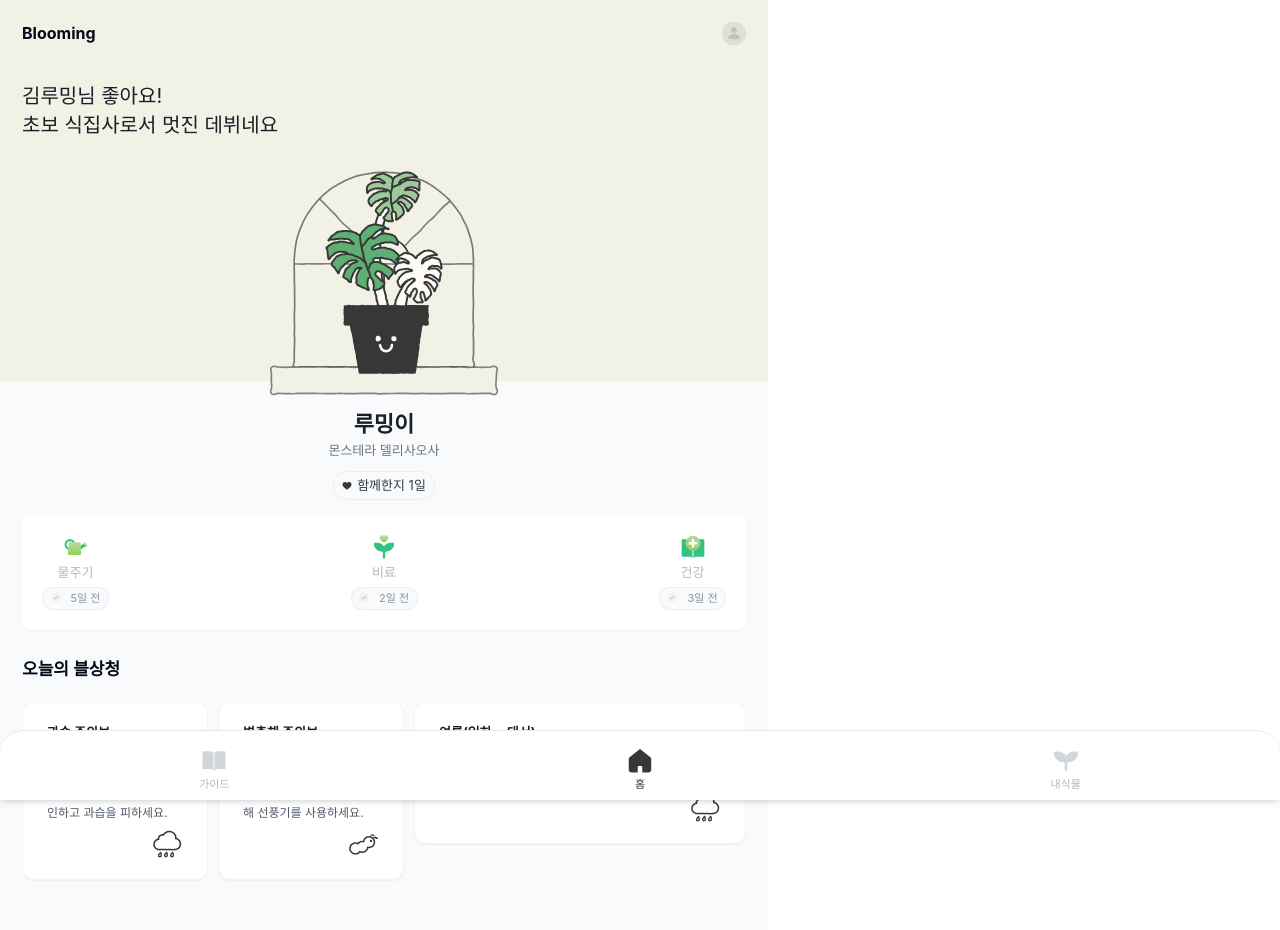
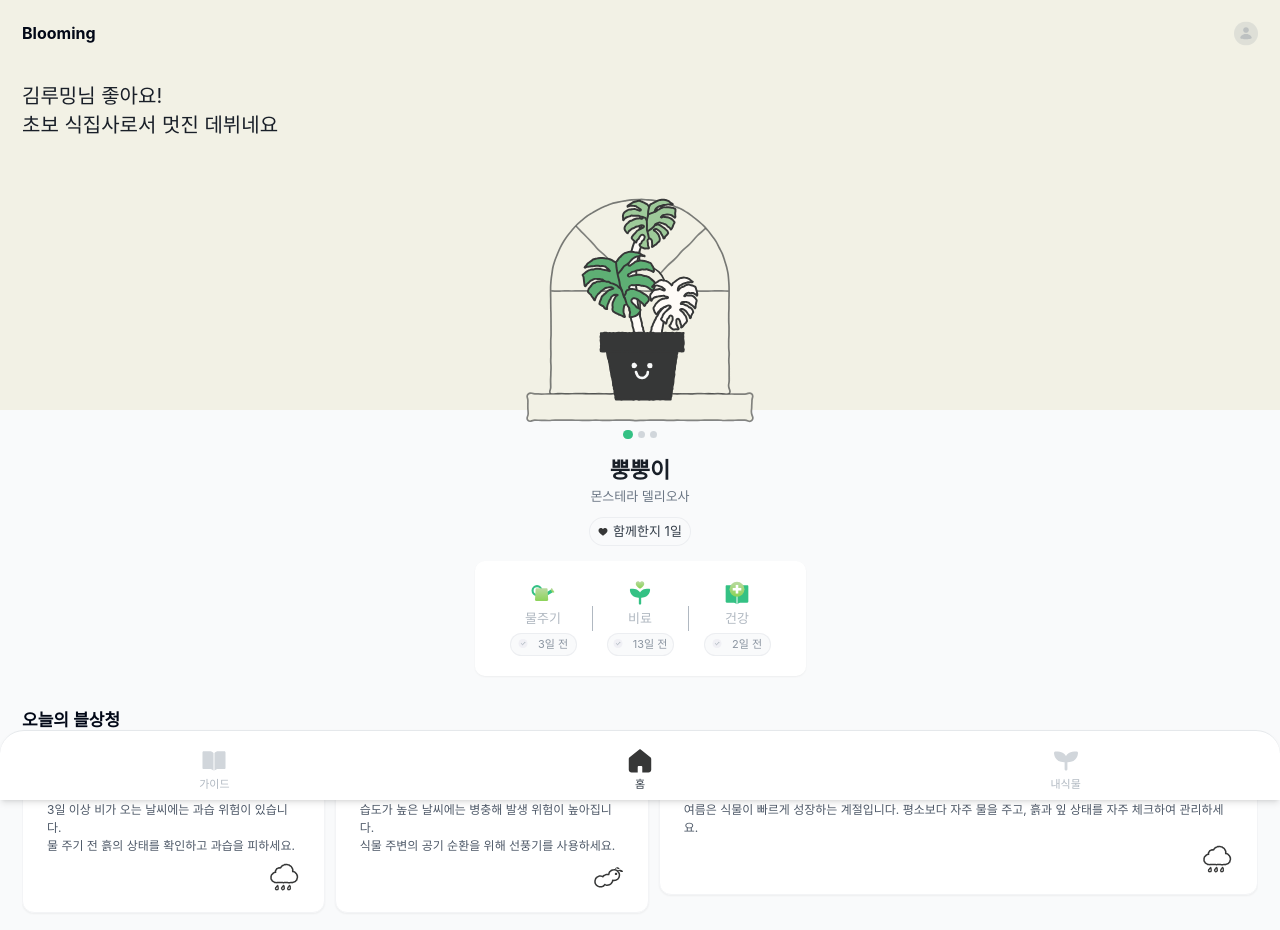
Before and after one commit to dnd-side-project/dnd-11th-8-frontend, a React (Vite) app: page / in a window 1280 px wide. Shown: the top 930 px of the page. Built offline with nearby package versions, Linux system fonts and the light colour scheme; a web font is replaced by a local one.

Commit message:
feat: 메인 페이지 ui 구현 완료

```diff
--- a/src/components/main/AlimCheck.tsx
+++ b/src/components/main/AlimCheck.tsx
@@ -17,7 +17,7 @@ const CheckItem: React.FC<CheckItemProps> = ({ icon, label, lastChecked, checked
   return (
     <div className="flex flex-col items-center gap-[4px]">
       <img src={icon} alt={`${label} 아이콘`} className="w-6 h-6" />
-      <p className=" text-small-writing text-Gray400">{label}</p>
+      <p className="text-small-writing text-Gray400">{label}</p>
       <button
         onClick={onCheck}
         className={`flex gap-[10px] text-sub-typo w-[67px] h-[23px] items-center justify-center rounded-full transition-all ${checked ? 'bg-green-500 text-white' : 'bg-Gray50 text-Gray500 border border-GrayOpacity100'}`}
@@ -38,35 +38,47 @@ const CheckItem: React.FC<CheckItemProps> = ({ icon, label, lastChecked, checked
   );
 };
 
-const AlimCheck: React.FC = () => {
+interface AlimCheckProps {
+  water: number;
+  fertilizer: number;
+  healthy: number;
+}
+
+const AlimCheck: React.FC<AlimCheckProps> = ({ water, fertilizer, healthy }) => {
   const [waterChecked, setWaterChecked] = useState(false);
   const [fertilizerChecked, setFertilizerChecked] = useState(false);
   const [sunlightChecked, setSunlightChecked] = useState(false);
 
   return (
-    <div className="p-[20px] bg-white rounded-lg shadow-sm">
-      <div className="flex items-center justify-between">
+    <div className="p-[20px] bg-white rounded-[10px] shadow-sm">
+      <div className="relative flex items-center justify-between">
+        <div className="flex-1">
           <CheckItem
             icon={waterIcon}
             label="물주기"
-          lastChecked="5일 전"
+            lastChecked={`${water}일 전`}
             checked={waterChecked}
             onCheck={() => setWaterChecked(true)}
           />
+        </div>
+        <div className="flex-1 relative before:content-[''] before:absolute before:top-1/3 before:left-0 before:w-[1px] before:h-[25px] before:bg-Gray400 after:content-[''] after:absolute after:top-1/3 after:right-0 after:w-[1px] after:h-[25px] after:bg-Gray400">
           <CheckItem
             icon={fertilizerIcon}
             label="비료"
-          lastChecked="2일 전"
+            lastChecked={`${fertilizer}일 전`}
             checked={fertilizerChecked}
             onCheck={() => setFertilizerChecked(true)}
           />
+        </div>
+        <div className="flex-1">
           <CheckItem
             icon={sunlightIcon}
             label="건강"
-          lastChecked="3일 전"
+            lastChecked={`${healthy}일 전`}
             checked={sunlightChecked}
             onCheck={() => setSunlightChecked(true)}
           />
+        </div>
       </div>
     </div>
   );
--- a/src/components/main/BloomingWeather.tsx
+++ b/src/components/main/BloomingWeather.tsx
@@ -26,11 +26,15 @@ const weathers = [
   },
 ];
 
-const BloomingWeather = () => {
+interface BloomingWeatherProps {
+  register: boolean;
+}
+
+const BloomingWeather: React.FC<BloomingWeatherProps> = ({ register }) => {
   return (
-    <div className="flex flex-col gap-[20px] mx-[22px]">
+    <div className={`flex flex-col gap-[20px] mx-[22px] ${register ? 'mt-[298px]' : 'mt-[210px]'}`}>
       <p className="font-semibold text-regular-body">오늘의 블상청</p>
-      <div className="overflow-x-auto whitespace-nowrap hide-scrollbar">
+      <div className="z-20 overflow-x-auto whitespace-nowrap hide-scrollbar">
         <div className="flex gap-[10px]">
           {weathers.map((weather) => (
             <Weather
--- a/src/components/main/MainLayout.tsx
+++ b/src/components/main/MainLayout.tsx
@@ -1,6 +1,15 @@
-const MainLayout = ({ children }: { children: React.ReactNode }) => {
+import React from 'react';
+
+interface MainLayoutProps {
+  children: React.ReactNode;
+  register: boolean;
+}
+
+const MainLayout: React.FC<MainLayoutProps> = ({ children, register }) => {
   return (
-    <div className=" bg-Gray50 min-h-screen min-w-[344px] max-w-[768px]">
+    <div
+      className={`bg-Gray50 ${register ? 'h-[1040px]' : 'min-h-screen'} min-w-[344px] max-w-[768px]'}`}
+    >
       <div className="w-full">{children}</div>
     </div>
   );
--- a/src/components/main/MyPlant.tsx
+++ b/src/components/main/MyPlant.tsx
@@ -1,5 +1,41 @@
 import nonUser from '@/assets/icon/nonUser.svg';
 import RegisterMyPlant from './RegisterMyPlant';
+import MyPlantAlimCheck from './MyPlantAlimCheck';
+import MyPlantRegistration from './MyPlantRegistration';
+import plant from '@/assets/img/examMyPlant.svg';
+
+const myPlants = [
+  {
+    plantId: 1,
+    name: '뿡뿡이',
+    scientificName: '몬스테라 델리오사',
+    image: plant,
+    startDay: 1,
+    waterDDay: 3,
+    fertilizerDDay: 13,
+    healthy: 2,
+  },
+  {
+    plantId: 2,
+    name: '팝팝이',
+    scientificName: '병아리 눈물',
+    image: plant,
+    startDay: 4,
+    waterDDay: 5,
+    fertilizerDDay: 23,
+    healthy: 7,
+  },
+  {
+    plantId: 3,
+    name: '뿡빵이',
+    scientificName: '몬스테라 델리오사',
+    image: plant,
+    startDay: 1,
+    waterDDay: 3,
+    fertilizerDDay: 13,
+    healthy: 2,
+  },
+];
 
 interface MyPlantProps {
   register: boolean;
@@ -7,7 +43,7 @@ interface MyPlantProps {
 
 const MyPlant: React.FC<MyPlantProps> = ({ register }) => {
   return (
-    <div className={`bg-[#F2F1E5] ${register && 'h-[380.6px]'}`}>
+    <div className={`bg-[#F2F1E5] ${register ? 'h-[410px]' : 'h-[169.81px]'} `}>
       <div className="px-[22px]">
         <div className="pt-[21.3px] flex justify-between">
           <div className="font-bold">Blooming</div>
@@ -25,6 +61,7 @@ const MyPlant: React.FC<MyPlantProps> = ({ register }) => {
           </div>
         )}
       </div>
+      {register ? <MyPlantAlimCheck plants={myPlants} /> : <MyPlantRegistration />}
     </div>
   );
 };
--- a/src/components/main/MyPlantAlimCheck.tsx
+++ b/src/components/main/MyPlantAlimCheck.tsx
@@ -1,26 +1,94 @@
-import myPlant from '@/assets/img/examMyPlant.svg';
+import React, { useState } from 'react';
 import AlimCheck from './AlimCheck';
 import heart from '@/assets/icon/heart.svg';
+import Slider from 'react-slick';
+import 'slick-carousel/slick/slick.css';
+import 'slick-carousel/slick/slick-theme.css';
 
-const MyPlantAlimCheck = () => {
+interface Plant {
+  plantId: number;
+  name: string;
+  scientificName: string;
+  image: string;
+  startDay: number;
+  waterDDay: number;
+  fertilizerDDay: number;
+  healthy: number;
+}
+
+interface MyPlantAlimCheckProps {
+  plants: Plant[];
+}
+
+const MyPlantAlimCheck: React.FC<MyPlantAlimCheckProps> = ({ plants }) => {
+  const [currentSlide, setCurrentSlide] = useState(0);
+
+  const settings = {
+    dots: false,
+    infinite: false,
+    speed: 300,
+    slidesToShow: 1,
+    slidesToScroll: 1,
+    afterChange: (index: number) => setCurrentSlide(index),
+  };
+
   return (
-    <div className="relative">
-      <div className="absolute bottom-[calc(100%-15px)] left-1/2 transform -translate-x-1/2">
-        <img src={myPlant} alt="나의 식물 일러스트" />
-      </div>
-      <div className="flex flex-col items-center justify-center">
-        <p className="pt-[27.9px] text-Gray900 font-semibold text-[22px]">루밍이</p>
-        <p className="text-Gray600 font-medium text-[13px]">몬스테라 델리사오사</p>
-        <div className="flex mt-[10px] gap-[5px] px-[8px] py-[4px] border border-GrayOpacity100 rounded-full bg-Gray50">
-          <img src={heart} alt="하트 아이콘" />
-          <p className="text-small-writing text-Gray800">함께한지 1일</p>
-        </div>
-      </div>
-      <div className="mx-[22px] mt-[15px] mb-[27px]">
-        <AlimCheck />
-      </div>
+    <div className="overflow-hidden ">
+      <Slider {...settings}>
+        {plants.map((plant) => (
+          <div className="flex items-center justify-center min-h-screen" key={plant.plantId}>
+            <div className="flex flex-col items-center justify-center mt-[20px]">
+              <img
+                src={plant.image}
+                alt="나의 식물 일러스트"
+                className="w-[228.76px] h-[239.31px]"
+              />
+
+              <div className="relative flex flex-col items-center justify-center">
+                <CurrentSlide currentSlide={currentSlide} plants={plants} />
+                <p className="pt-[15px] text-Gray900 font-semibold text-[22px]">{plant.name}</p>
+                <p className="text-Gray600 font-medium text-[13px]">{plant.scientificName}</p>
+                <div className="flex mt-[10px] gap-[5px] px-[8px] py-[4px] border border-GrayOpacity100 rounded-full bg-Gray50">
+                  <img src={heart} alt="하트 아이콘" />
+                  <p className="text-small-writing text-Gray800">함께한지 {plant.startDay}일</p>
+                </div>
+              </div>
+
+              <div className="mt-[15px] mb-[27px] w-[331px]">
+                <AlimCheck
+                  water={plant.waterDDay}
+                  fertilizer={plant.fertilizerDDay}
+                  healthy={plant.healthy}
+                />
+              </div>
+            </div>
+          </div>
+        ))}
+      </Slider>
     </div>
   );
 };
 
+interface CurrentSlideProps {
+  currentSlide: number;
+  plants: Plant[];
+}
+
+const CurrentSlide: React.FC<CurrentSlideProps> = ({ currentSlide, plants }) => {
+  return (
+    <>
+      {plants.length > 1 && (
+        <div className="flex justify-center items-center gap-[5px]">
+          {plants.map((_, index) => (
+            <div
+              key={index}
+              className={`w-[7px] h-[7px] rounded-full ${currentSlide === index ? 'bg-[#34C184] w-[9.28px] h-[9.28px]' : 'bg-Gray300'}`}
+            />
+          ))}
+        </div>
+      )}
+    </>
+  );
+};
+
 export default MyPlantAlimCheck;
--- a/src/components/main/TabBar.tsx
+++ b/src/components/main/TabBar.tsx
@@ -11,7 +11,7 @@ const TabBar: React.FC = () => {
   };
 
   return (
-    <div className="fixed bottom-0 left-0 w-full bg-white border-t shadow-md border-Gray200 rounded-t-[24px]">
+    <div className="fixed bottom-0 left-0 w-full bg-white border-t shadow-md border-Gray200 rounded-t-[24px] z-50">
       <div className="flex justify-around pt-[10px]">
         <TabItem
           icon={guideIcon}
@@ -46,7 +46,7 @@ interface TabItemProps {
 const TabItem: React.FC<TabItemProps> = ({ icon, label, isActive, onClick }) => {
   return (
     <div
-      className={`flex flex-col items-center justify-center p-2 cursor-pointer ${isActive ? 'text-Gray800' : 'text-Gray-400'}`}
+      className={`flex flex-col items-center justify-center p-2 ${isActive ? 'text-Gray800' : 'text-Gray-400'}`}
       onClick={onClick}
     >
       <img
--- a/src/pages/Main.tsx
+++ b/src/pages/Main.tsx
@@ -1,17 +1,14 @@
 import BloomingWeather from '@/components/main/BloomingWeather';
 import MainLayout from '@/components/main/MainLayout';
 import MyPlant from '@/components/main/MyPlant';
-import MyPlantAlimCheck from '@/components/main/MyPlantAlimCheck';
-import MyPlantRegistration from '@/components/main/MyPlantRegistration';
 import TabBar from '@/components/main/TabBar';
 
 const Main = () => {
   const register: boolean = true;
   return (
-    <MainLayout>
+    <MainLayout register={register}>
       <MyPlant register={register} />
-      {register ? <MyPlantAlimCheck /> : <MyPlantRegistration />}
-      <BloomingWeather />
+      <BloomingWeather register={register} />
       <TabBar />
     </MainLayout>
   );
--- a/tailwind.config.js
+++ b/tailwind.config.js
@@ -68,6 +68,7 @@ export default {
         },
         Gray50: '#F9FAFB',
         Gray200: '#E5E8EB',
+        Gray300: '#D1D6DB',
         Gray400: '#B0B8C1',
         Gray500: '#8B95A1',
         Gray600: '#6B7684',
```
Lines whose indentation alone changed are shown as unchanged.
